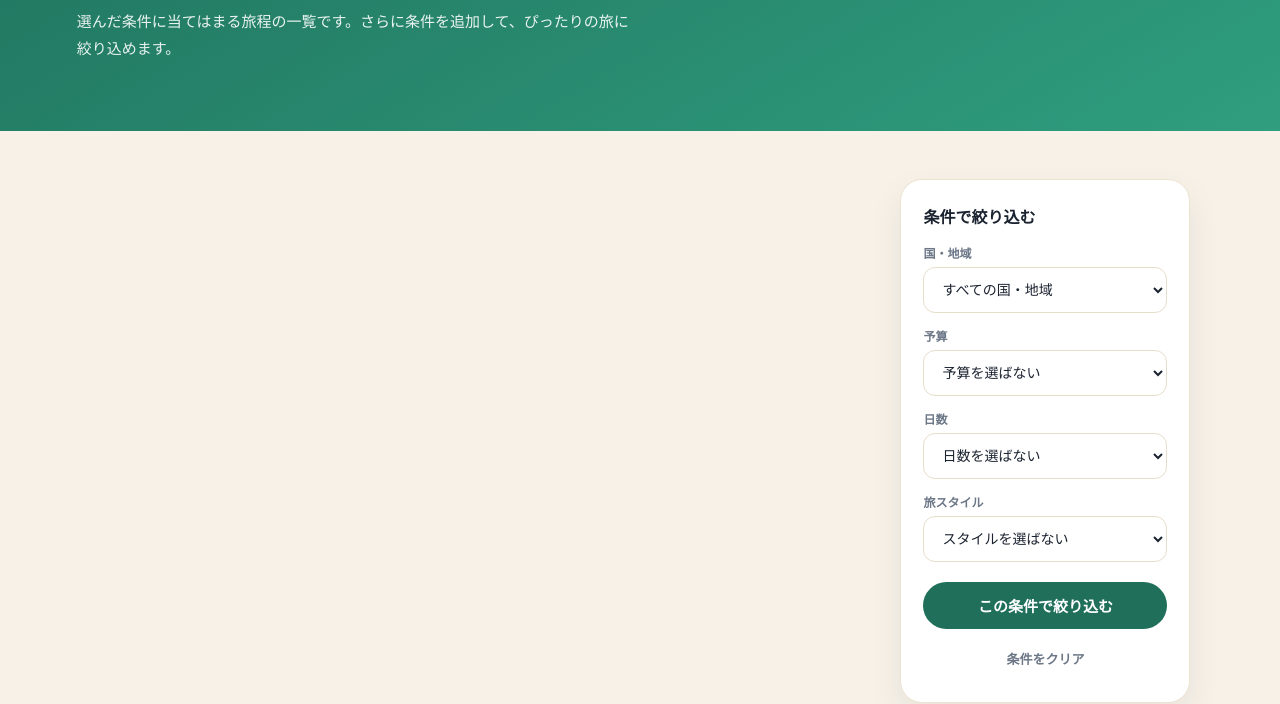
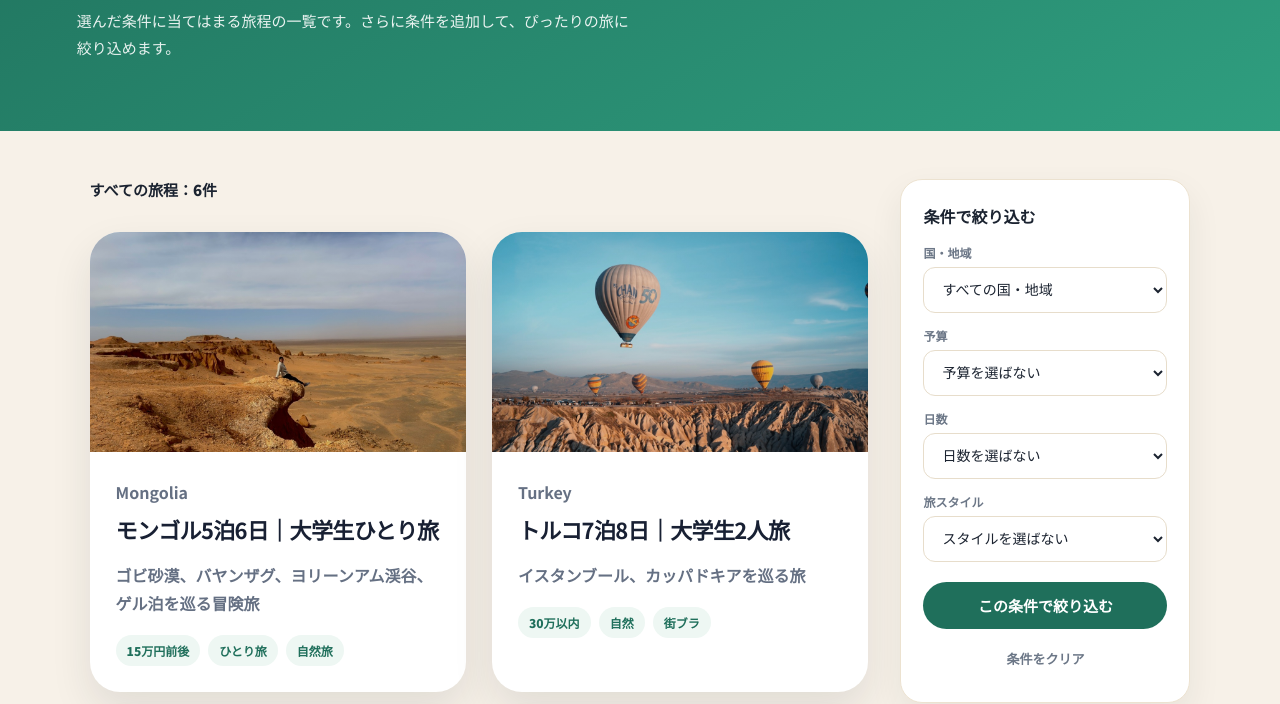
Before and after one commit to mahi903/Tabistock, a plain HTML site: page search.html in a window 1280 px wide. Shown: the part 253-957 px from the top of the page. Drawn offline with Linux system fonts and the light colour scheme.

Commit message:
Fix search results pushed to row 2 by pinning both columns to grid-row 1
Co-Authored-By: Claude Opus 4.7 <noreply@anthropic.com>

```diff
--- a/style.css
+++ b/style.css
@@ -2364,9 +2364,10 @@ a {
   gap:32px;
   align-items:start;
 }
-.results-main{grid-column:1}
+.results-main{grid-column:1;grid-row:1}
 .filter-side{
   grid-column:2;
+  grid-row:1;
   position:sticky;
   top:90px;
   background:#fff;
```
